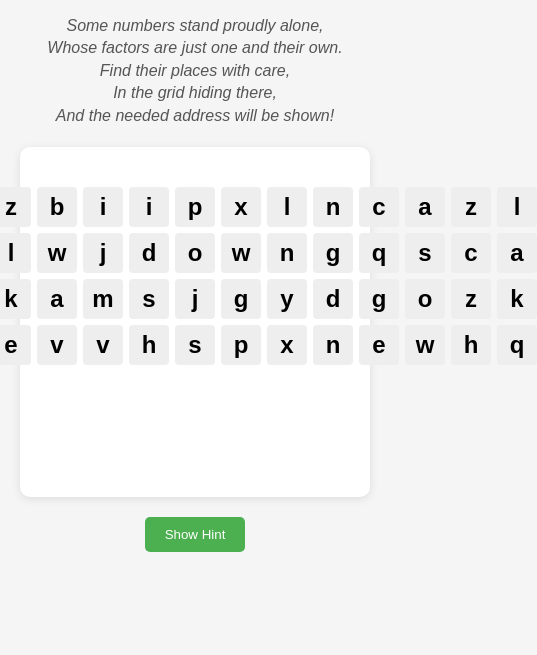
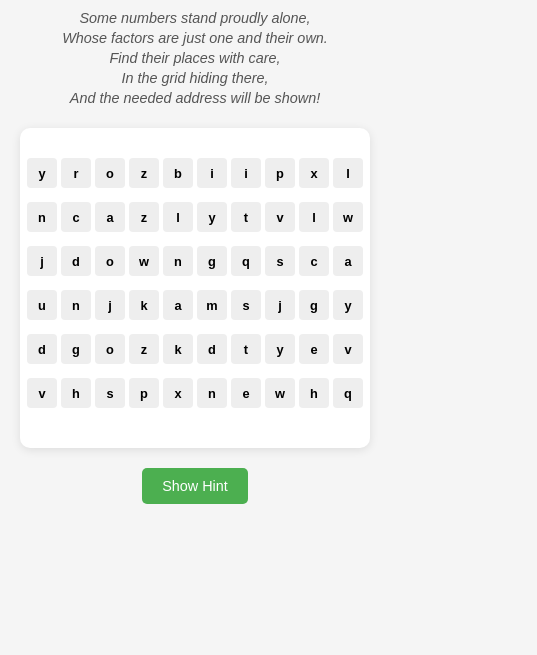
Before and after one commit to Vittal-Sirigiri/recruit-puzzle, a plain HTML site: page index.html in a window 390 px wide. Shown: the part 189-844 px from the top of the page, 537 px wide, since content can reach past the window. Drawn offline with Linux system fonts and the light colour scheme.

Commit message:
mobile responsive

```diff
--- a/styles.css
+++ b/styles.css
@@ -23,6 +23,7 @@ body {
 h1 {
     color: #333;
     margin-bottom: 30px;
+    font-size: clamp(1.5rem, 4vw, 2.5rem);
 }
 
 .limerick {
@@ -30,6 +31,7 @@ h1 {
     color: #555;
     margin-bottom: 20px;
     line-height: 1.4;
+    font-size: clamp(0.9rem, 2vw, 1.1rem);
 }
 
 .puzzle-container {
@@ -38,15 +40,17 @@ h1 {
     border-radius: 10px;
     box-shadow: 0 2px 10px rgba(0, 0, 0, 0.1);
     margin-bottom: 20px;
+    overflow-x: auto;
 }
 
 .grid {
     display: grid;
-    grid-template-columns: repeat(10, 40px); /* 10 columns */
-    grid-template-rows: repeat(6, 40px);    /* 6 rows */
+    grid-template-columns: repeat(10, minmax(30px, 40px));
+    grid-template-rows: repeat(6, minmax(30px, 40px));
     gap: 6px;
     justify-content: center;
-    margin: 20px 0;
+    margin: 20px auto;
+    max-width: 100%;
 }
 
 .grid-cell {
@@ -54,14 +58,15 @@ h1 {
     align-items: center;
     justify-content: center;
     font-weight: bold;
-    font-size: 1.5em;
+    font-size: clamp(1rem, 2vw, 1.5em);
     background: #eee;
     border-radius: 4px;
-    min-width: 40px;
-    min-height: 40px;
+    min-width: 30px;
+    min-height: 30px;
     box-sizing: border-box;
     cursor: pointer;
     transition: background-color 0.3s, transform 0.2s;
+    aspect-ratio: 1;
 }
 
 .grid-cell:hover {
@@ -83,6 +88,7 @@ h1 {
     gap: 10px;
     justify-content: center;
     margin-bottom: 20px;
+    flex-wrap: wrap;
 }
 
 input[type="text"] {
@@ -100,6 +106,7 @@ button {
     color: white;
     cursor: pointer;
     transition: background-color 0.2s;
+    font-size: clamp(0.9rem, 2vw, 1rem);
 }
 
 button:hover {
@@ -110,19 +117,38 @@ button:hover {
     min-height: 20px;
     color: #333;
     font-weight: bold;
+    font-size: clamp(0.9rem, 2vw, 1rem);
+    padding: 0 10px;
 }
 
-@media (max-width: 768px) {
-    .grid {
-        grid-template-columns: repeat(15, 1fr);
+@media (max-width: 600px) {
+    body {
+        padding: 10px;
     }
 
-    .controls {
-        flex-direction: column;
-        align-items: center;
+    .container {
+        padding: 10px;
     }
 
-    input[type="text"] {
-        width: 100%;
+    .puzzle-container {
+        padding: 10px;
+    }
+
+    .grid {
+        gap: 4px;
+    }
+
+    .grid-cell {
+        min-width: 25px;
+        min-height: 25px;
+        font-size: 0.9rem;
     }
 }
+
+@media (max-width: 400px) {
+    .grid-cell {
+        min-width: 20px;
+        min-height: 20px;
+        font-size: 0.8rem;
+    }
+}
```
